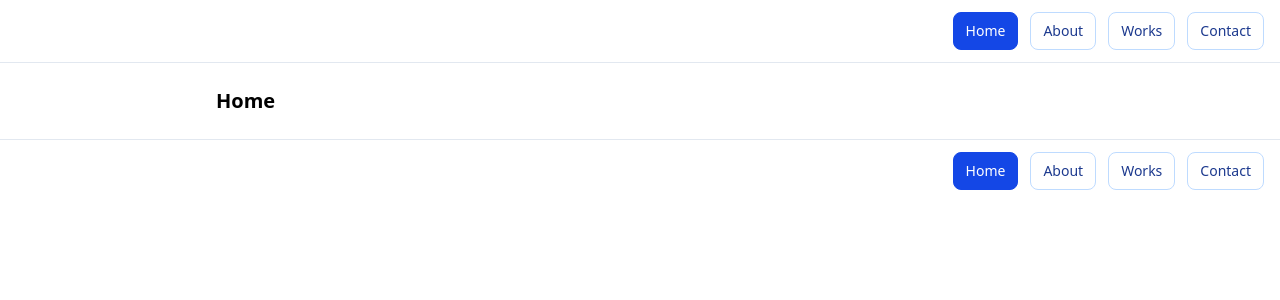
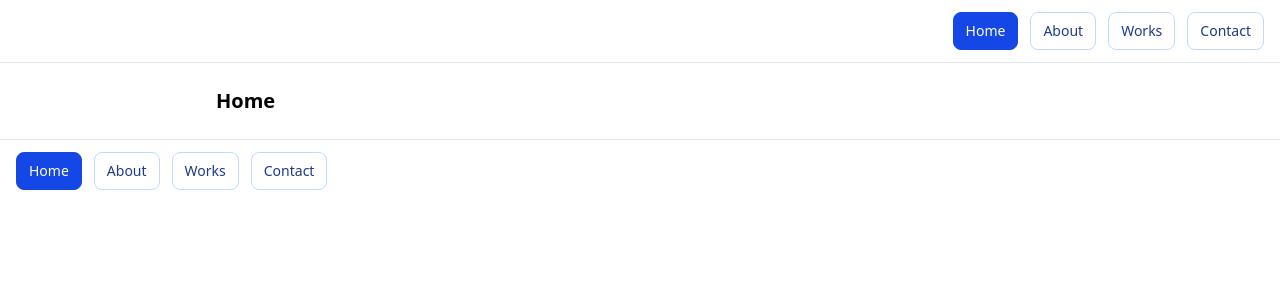
Before and after one commit to Taishun-Hagihara/taishun-portfolio, a React (Vite) app: page / in a window 1280 px wide. Shown: the top 300 px of the page. Built offline with nearby package versions, Linux system fonts and the light colour scheme.

Commit message:
justify-start

```diff
--- a/src/components/Footer.jsx
+++ b/src/components/Footer.jsx
@@ -10,7 +10,7 @@ export default function Footer() {
     const active = "border-blue-700 bg-blue-700 text-white";
 
     return (
-        <header className="border-t border-slate-200 px-4 py-3 flex justify-end">
+        <header className="border-t border-slate-200 px-4 py-3 flex justify-start">
             <nav className="flex gap-3">
                 <NavLink
                     to="/"
```
